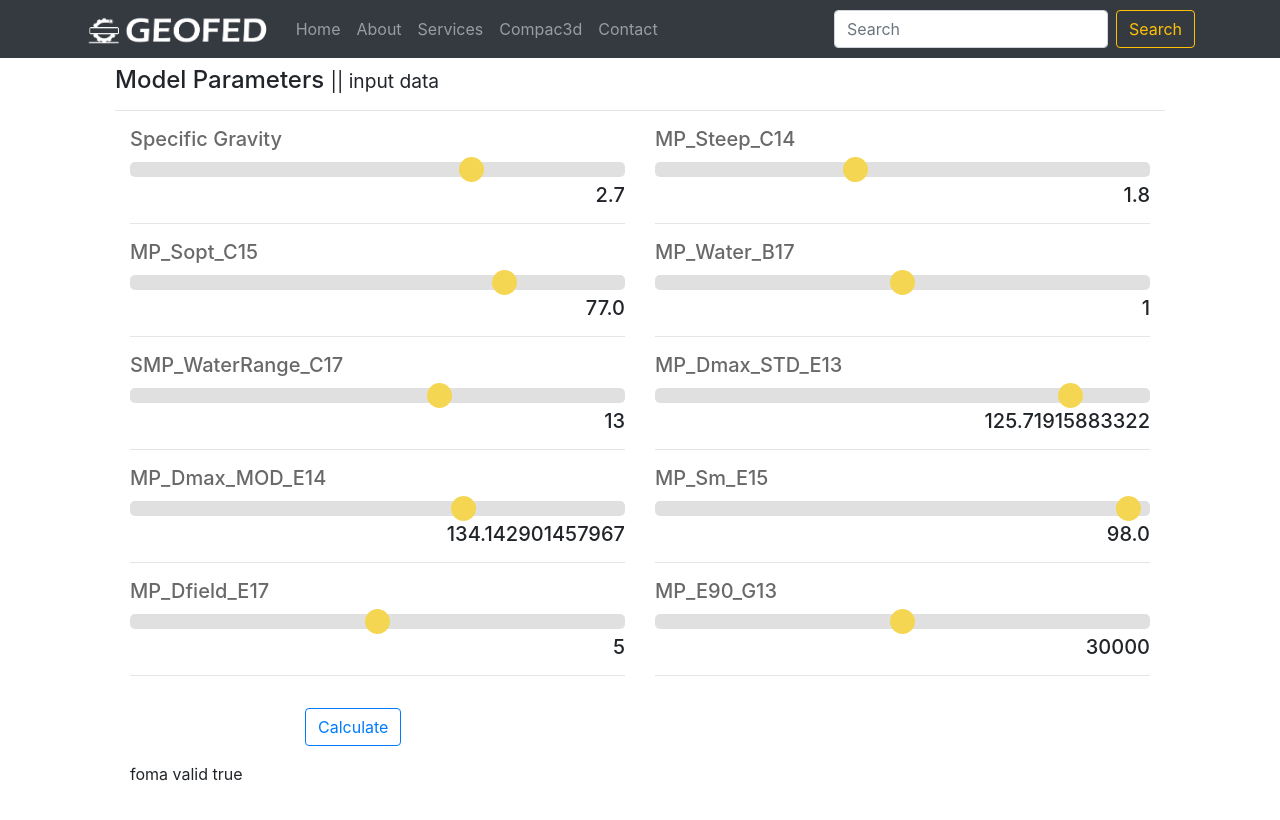
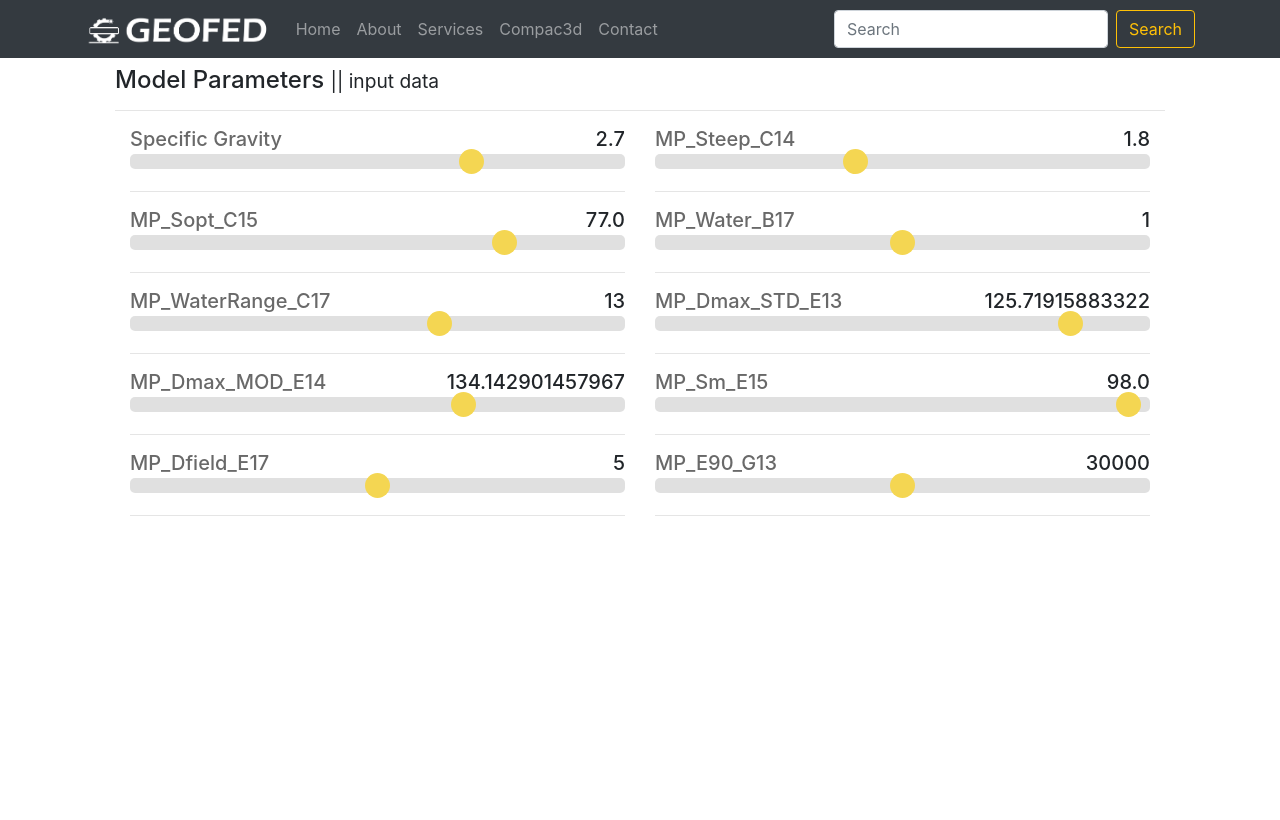
Before and after one commit to iturrima/geofed-webapp, an Angular app: page /#/application/1 in a window 1280 px wide. Shown: the top 820 px of the page. Built offline with nearby package versions, Linux system fonts and the light colour scheme; what ng2-charts would draw is missing.

Commit message:
input silder inline block ok

```diff
--- a/src/app/components/linea/linea.component.html
+++ b/src/app/components/linea/linea.component.html
@@ -16,8 +16,13 @@
   <div class="col-md-12">
     <form [formGroup]="forma" (ngSubmit)="guardarCambios()" novalidate="novalidate" >
       <div class="form-group row">
-        <div class="col-md-6">
-          <h5 style="text-align: left; color: dimgray">Specific Gravity</h5>
+        <div class="col-md-6" style="display:inline-block ">
+          <h5><span style="color: dimgray" class="float-left">
+            Specific Gravity
+          </span>
+          <span class="float-right">
+            {{ modelParameters['MP_Gs_C13'] }}
+          </span></h5>
           <input  class="form-control"
           type="range"
           min="2"
@@ -28,11 +33,15 @@
           formControlName="MP_Gs_C13"
           [(ngModel)]="modelParameters['MP_Gs_C13']"
           id="myRange">
-          <h5 style="text-align: right">{{ modelParameters['MP_Gs_C13'] }}</h5>
           <hr>
         </div>
-        <div class="col-md-6">
-          <h5 style="text-align: left; color: dimgray">MP_Steep_C14</h5>
+        <div class="col-md-6" style="display:inline-block ">
+            <h5><span style="color: dimgray" class="float-left">
+                MP_Steep_C14
+            </span>
+            <span class="float-right">
+              {{ modelParameters['MP_Steep_C14'] }}
+            </span></h5>
           <input  class="form-control"
           type="range"
           min="1"
@@ -43,11 +52,15 @@
           formControlName="MP_Steep_C14"
           [(ngModel)]="modelParameters['MP_Steep_C14']"
           id="myRange">
-          <h5 style="text-align: right">{{ modelParameters['MP_Steep_C14'] }}</h5>
           <hr>
         </div>
-        <div class="col-md-6">
-          <h5 style="text-align: left; color: dimgray">MP_Sopt_C15</h5>
+        <div class="col-md-6" style="display:inline-block ">
+            <h5><span style="color: dimgray" class="float-left">
+                MP_Sopt_C15
+            </span>
+            <span class="float-right">
+              {{ modelParameters['MP_Sopt_C15'] }}
+            </span></h5>
           <input  class="form-control"
           type="range"
           min="0"
@@ -58,11 +71,15 @@
           formControlName="MP_Sopt_C15"
           [(ngModel)]="modelParameters['MP_Sopt_C15']"
           id="myRange">
-          <h5 style="text-align: right">{{ modelParameters['MP_Sopt_C15'] }}</h5>
           <hr>
         </div>
-        <div class="col-md-6">
-          <h5 style="text-align: left; color: dimgray">MP_Water_B17</h5>
+        <div class="col-md-6" style="display:inline-block ">
+            <h5><span style="color: dimgray" class="float-left">
+                MP_Water_B17
+            </span>
+            <span class="float-right">
+              {{ modelParameters['MP_Water_B17'] }}
+            </span></h5>
           <input  class="form-control"
           type="range"
           min="0"
@@ -73,11 +90,15 @@
           formControlName="MP_Water_B17"
           [(ngModel)]="modelParameters['MP_Water_B17']"
           id="myRange">
-          <h5 style="text-align: right">{{ modelParameters['MP_Water_B17'] }}</h5>
           <hr>
         </div>
-        <div class="col-md-6">
-          <h5 style="text-align: left; color: dimgray">SMP_WaterRange_C17</h5>
+        <div class="col-md-6" style="display:inline-block ">
+            <h5><span style="color: dimgray" class="float-left">
+                MP_WaterRange_C17
+            </span>
+            <span class="float-right">
+              {{ modelParameters['MP_WaterRange_C17'] }}
+            </span></h5>
           <input  class="form-control"
           type="range"
           min="1"
@@ -88,11 +109,15 @@
           formControlName="MP_WaterRange_C17"
           [(ngModel)]="modelParameters['MP_WaterRange_C17']"
           id="myRange">
-          <h5 style="text-align: right">{{ modelParameters['MP_WaterRange_C17'] }}</h5>
           <hr>
         </div>
-        <div class="col-md-6">
-          <h5 style="text-align: left; color: dimgray">MP_Dmax_STD_E13</h5>
+        <div class="col-md-6" style="display:inline-block ">
+            <h5><span style="color: dimgray" class="float-left">
+                MP_Dmax_STD_E13
+            </span>
+            <span class="float-right">
+              {{ modelParameters['MP_Dmax_STD_E13'] }}
+            </span></h5>
           <input  class="form-control"
           type="range"
           min="100"
@@ -103,11 +128,15 @@
           formControlName="MP_Dmax_STD_E13"
           [(ngModel)]="modelParameters['MP_Dmax_STD_E13']"
           id="myRange">
-          <h5 style="text-align: right">{{ modelParameters['MP_Dmax_STD_E13'] }}</h5>
           <hr>
         </div>
-        <div class="col-md-6">
-          <h5 style="text-align: left; color: dimgray">MP_Dmax_MOD_E14</h5>
+        <div class="col-md-6" style="display:inline-block ">
+            <h5><span style="color: dimgray" class="float-left">
+                MP_Dmax_MOD_E14
+            </span>
+            <span class="float-right">
+              {{ modelParameters['MP_Dmax_MOD_E14'] }}
+            </span></h5>
           <input  class="form-control"
           type="range"
           min="100"
@@ -118,11 +147,15 @@
           formControlName="MP_Dmax_MOD_E14"
           [(ngModel)]="modelParameters['MP_Dmax_MOD_E14']"
           id="myRange">
-          <h5 style="text-align: right">{{ modelParameters['MP_Dmax_MOD_E14'] }}</h5>
           <hr>
         </div>
-        <div class="col-md-6">
-          <h5 style="text-align: left; color: dimgray">MP_Sm_E15</h5>
+        <div class="col-md-6" style="display:inline-block ">
+            <h5><span style="color: dimgray" class="float-left">
+                MP_Sm_E15
+            </span>
+            <span class="float-right">
+              {{ modelParameters['MP_Sm_E15'] }}
+            </span></h5>
           <input  class="form-control"
           type="range"
           min="0"
@@ -133,11 +166,15 @@
           formControlName="MP_Sm_E15"
           [(ngModel)]="modelParameters['MP_Sm_E15']"
           id="myRange">
-          <h5 style="text-align: right">{{ modelParameters['MP_Sm_E15'] }}</h5>
           <hr>
         </div>
-        <div class="col-md-6">
-          <h5 style="text-align: left; color: dimgray">MP_Dfield_E17</h5>
+        <div class="col-md-6" style="display:inline-block ">
+            <h5><span style="color: dimgray" class="float-left">
+                MP_Dfield_E17
+            </span>
+            <span class="float-right">
+              {{ modelParameters['MP_Dfield_E17'] }}
+            </span></h5>
           <input  class="form-control"
           type="range"
           min="0"
@@ -148,11 +185,15 @@
           formControlName="MP_Dfield_E17"
           [(ngModel)]="modelParameters['MP_Dfield_E17']"
           id="myRange">
-          <h5 style="text-align: right">{{ modelParameters['MP_Dfield_E17'] }}</h5>
           <hr>
         </div>
-        <div class="col-md-6">
-          <h5 style="text-align: left; color: dimgray">MP_E90_G13</h5>
+        <div class="col-md-6" style="display:inline-block ">
+            <h5><span style="color: dimgray" class="float-left">
+                MP_E90_G13
+            </span>
+            <span class="float-right">
+              {{ modelParameters['MP_E90_G13'] }}
+            </span></h5>
           <input  class="form-control"
           type="range"
           min="25000"
@@ -163,13 +204,12 @@
           formControlName="MP_E90_G13"
           [(ngModel)]="modelParameters['MP_E90_G13']"
           id="myRange">
-          <h5 style="text-align: right">{{ modelParameters['MP_E90_G13'] }}</h5>
           <hr>
         </div>
       </div>
 
 
-      <div class="form-group row">
+      <!-- <div class="form-group row">
         <label class="col-2 col-form-label">&nbsp;</label>
         <div class="input-group col-md-8">
           <button type="submit" class="btn btn-outline-primary">
@@ -178,7 +218,7 @@
         </div>
       </div>
       foma valid
-    {{ forma.valid }}
+    {{ forma.valid }} -->
     </form>
   </div>
   <div class="col-md-12">
--- a/src/app/components/linea/linea.component.ts
+++ b/src/app/components/linea/linea.component.ts
@@ -1,5 +1,6 @@
 import { Component, Input } from '@angular/core';
-import { FormGroup, FormControl, Validators } from '@angular/forms'
+import { FormGroup, FormControl, Validators } from '@angular/forms';
+
 
 
 
@@ -10,7 +11,9 @@ import { FormGroup, FormControl, Validators } from '@angular/forms'
 })
 
 
+
 export class LineaComponent {
+
 
     @Input() forma: FormGroup;
 
```
Also changed, not shown: src/app/components/home/home.component.html (line endings or trailing spaces). Lines whose indentation alone changed are shown as unchanged.
